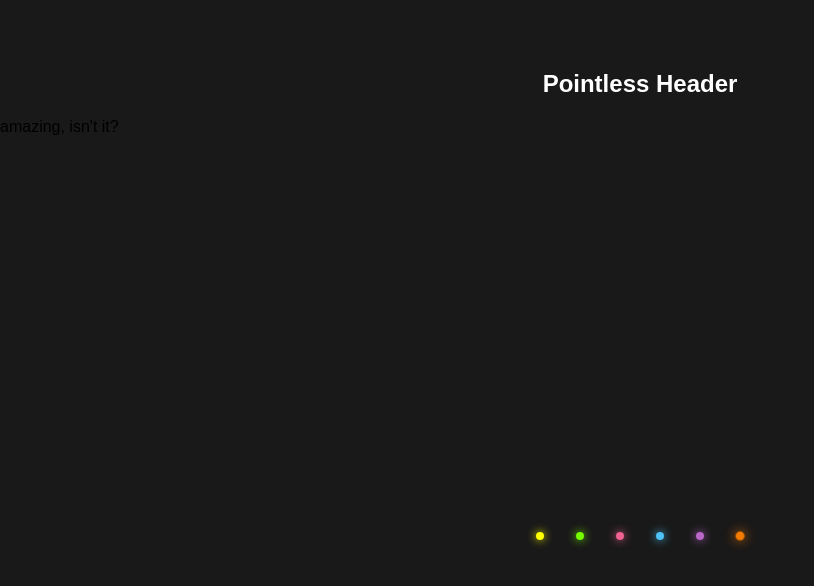
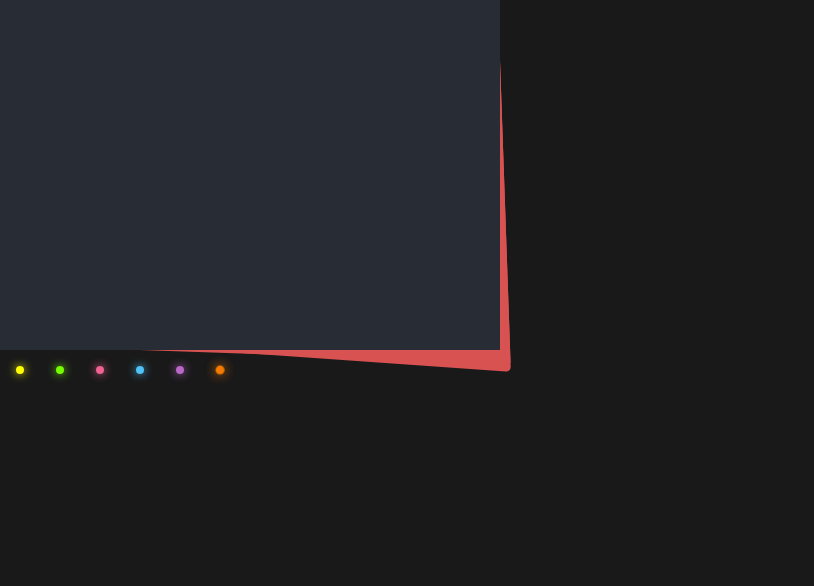
Before and after one commit to regularmichael/my-first-repo, a plain HTML site: page index.html in a window 1280 px wide. Shown: the whole page, without its empty margins (0-814 px from the left). Drawn offline with Linux system fonts and the light colour scheme.

Commit message:
updated home page and css

```diff
--- a/index.html
+++ b/index.html
@@ -7,8 +7,11 @@
   <title>Glowing Dots</title>
 </head>
 <body>
-  <div>
-    <h2>Pointless Header</h2> amazing, isn't it?
+  <div class="box">
+    <span></span>
+    <h2>Devslopes</h2>
+    <h3>Learn to Code</h3>
+  </div>
   <ul>
     <li></li>
     <li></li>
--- a/styles.css
+++ b/styles.css
@@ -5,17 +5,69 @@ body {
   font-family: Arial, Helvetica, sans-serif;
 }
 
-h2 {
+/* h2 {
   text-align: center;
   color: white;
   margin-top: 70px;
+} */
+
+.app-body {
+  text-align: center;
+  background-color: #282c34;
+  min-height: 100vh;
+  display: flex;
+  flex-direction: column;
+  align-items: center;
+  justify-content: center;
+  font-size: calc(10px + 2vmin);
+  color: white;
+}
+.box {
+  display: flex;
+  flex-direction: column;
+  justify-content: center;
+  align-items: center;
+  position: relative;
+  width: 500px;
+  height: 350px;
+  background: #fff;
+}
+.box::before {
+  content: "";
+  position: absolute;
+  top: -4px;
+  left: -4px;
+  right: -4px;
+  bottom: -4px;
+  background: linear-gradient(315deg, #D95252, #D95252);
+  border-radius: 5px;
+  transform: skewX(2deg) skewY(4deg);
+}
+.box::after {
+  content: "";
+  position: absolute;
+  top: -4px;
+  left: -4px;
+  right: -4px;
+  bottom: -4px;
+  background: linear-gradient(315deg, #D95252, #D95252);
+  transform: skewX(2deg) skewY(2deg);
+}
+.box span {
+  position: absolute;
+  top: 0;
+  left: 0;
+  width: 100%;
+  height: 100%;
+  background: #282c34;
+  z-index: 10;
 }
 
 ul {
   display: flex;
-  justify-content: center;
+  /* justify-content: center;
   align-items: center;
-  height: 100vh;
+  height: 100vh; */
   margin: 0;
   padding: 0;
 }
```
